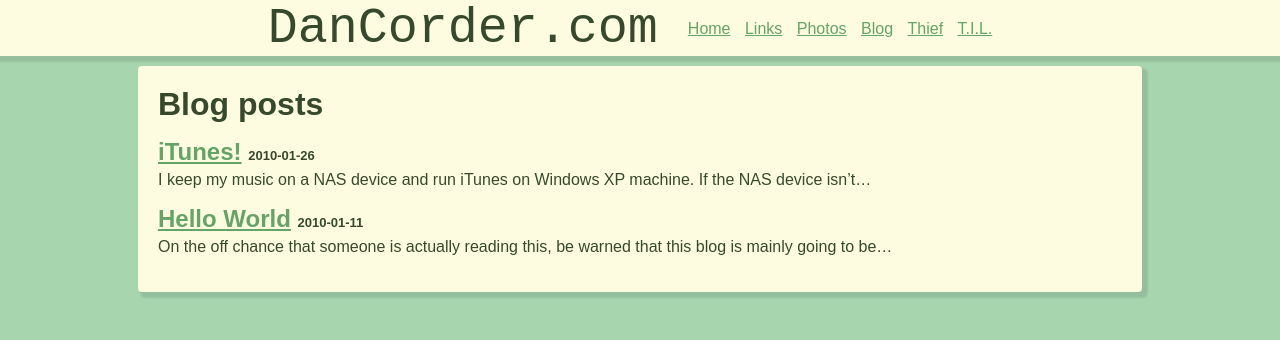
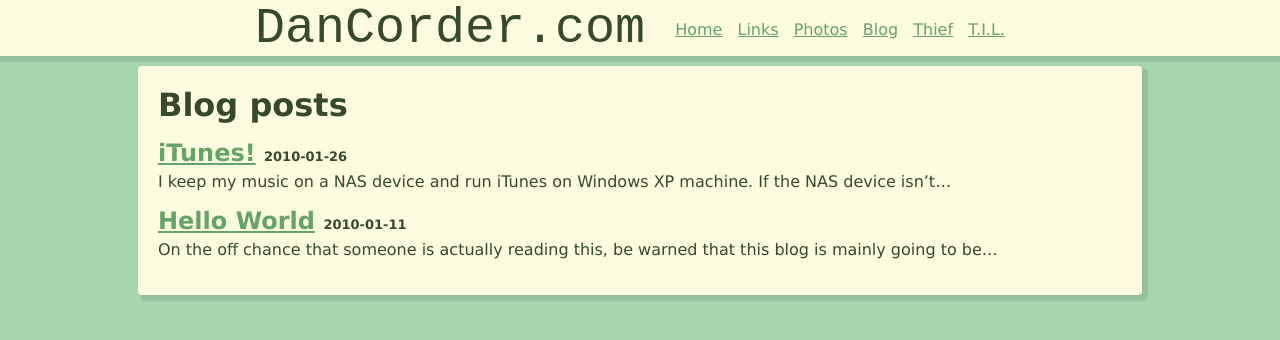
Before and after one commit to DanCorder/DanCorder.github.io, a Jekyll site: the page built from blog.md, in a window 1280 px wide. Shown: the top 340 px of the page. Built offline with Jekyll 4.4.1, drawn with Linux system fonts in a browser that asks for light colours.

Commit message:
fix: better styling

```diff
--- a/_sass/main.scss
+++ b/_sass/main.scss
@@ -6,6 +6,9 @@
 
 /** Reset some basic elements */
 body, h1, h2, h3, h4, h5, h6, p, blockquote, pre, hr, dl, dd, ol, ul, figure { margin: 0; padding: 0; }
+
+/** Some space for the bullets/numbers **/
+ol, ul { padding-left: 2em; }
 
 /** Set `margin-bottom` to maintain vertical rhythm */
 h1, h2, h3, h4, h5, h6, p, blockquote, pre, hr, ul, ol, dl, figure, .highlight { margin-bottom: 15px; }
@@ -23,7 +26,7 @@
 $text-colour: #37492d;
 
 body {
-    font-family: "Arial", sans-serif;
+    font-family: "Verdana", "Arial", sans-serif;
     background-color: $lighter-colour;
     color: $text-colour;
     margin: 0;
@@ -118,9 +121,8 @@
 }
 
 .post-list {
-    &__post {
-        list-style: none;
-    }
+    padding-left: 0;
+    list-style: none;
 
     &__heading {
         margin-bottom: 0.2em;
```
